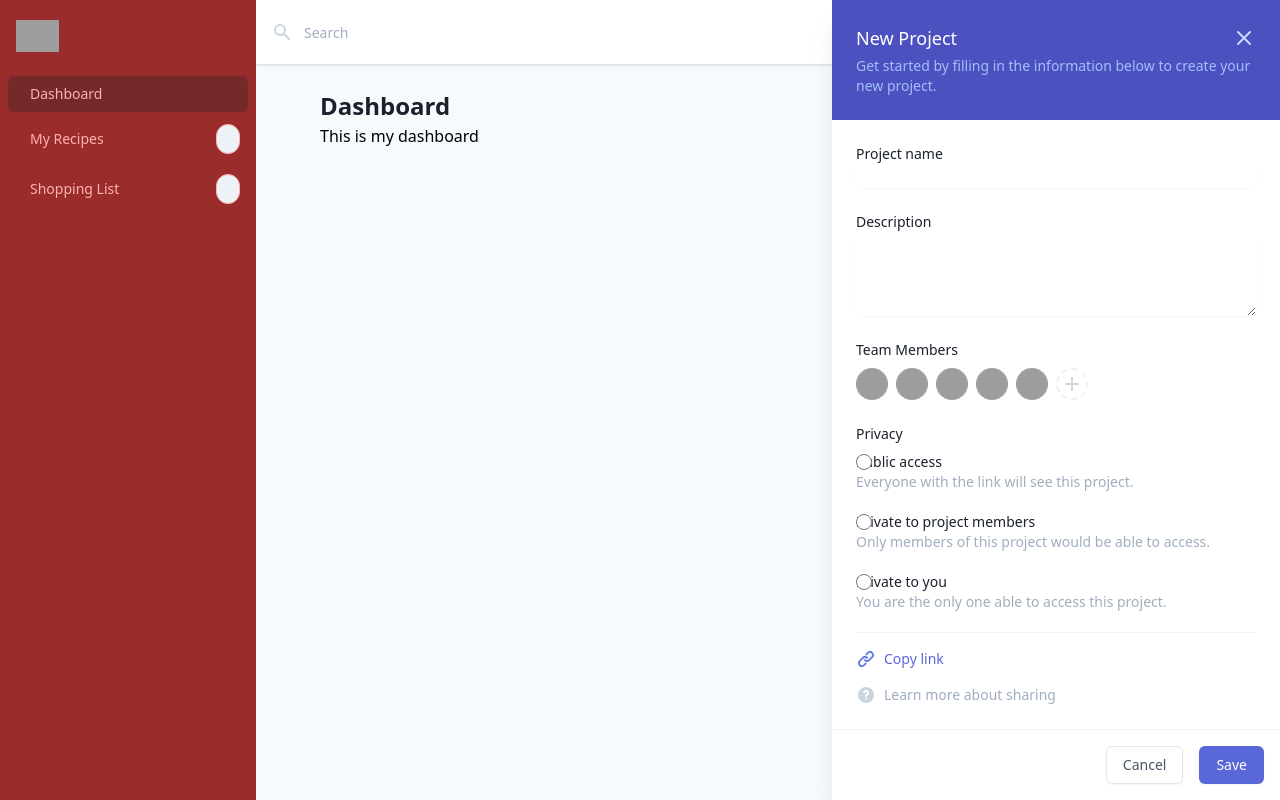
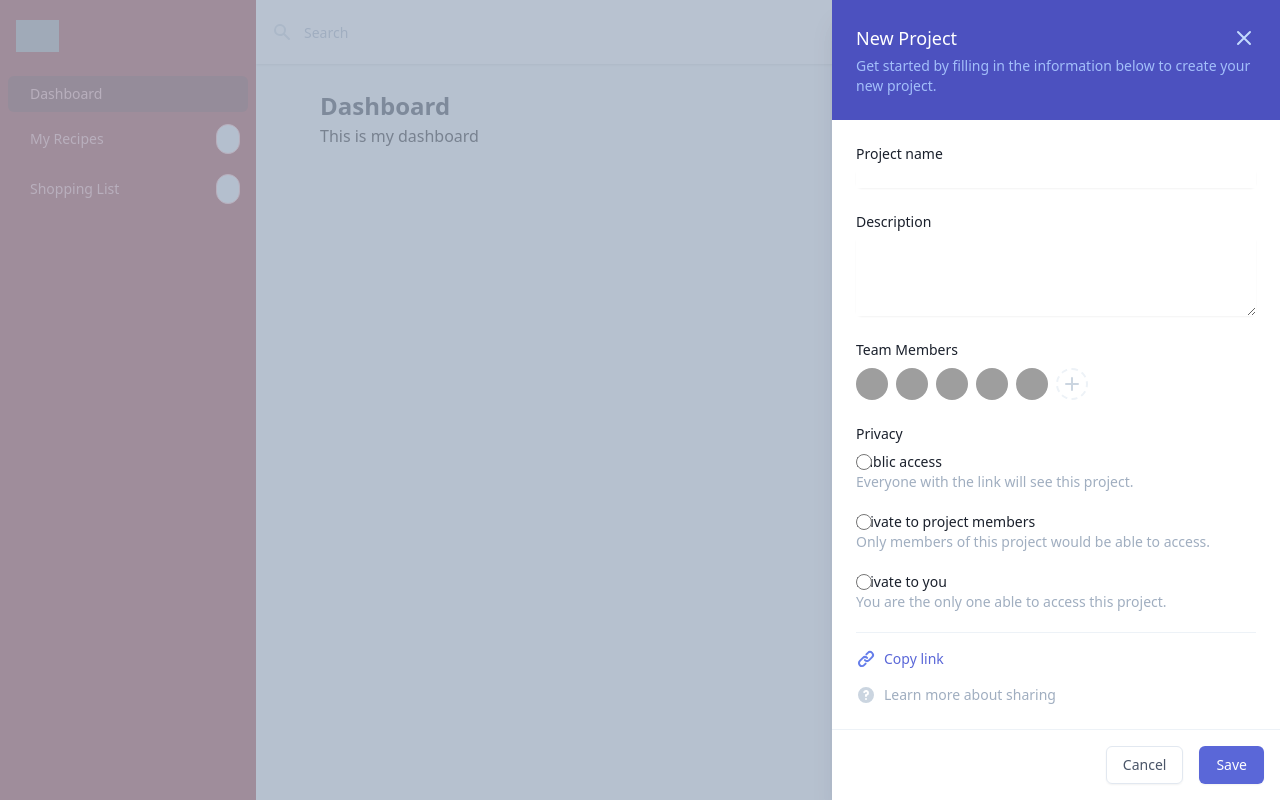
Before and after one commit to pdevito3/carbon-kitchen, a Vue app: page / in a window 1280 px wide. Built offline with nearby package versions, Linux system fonts and the light colour scheme; grey boxes are pictures that could not be loaded; some icons are missing; what @tailwindcss/ui would draw is missing.

Commit message:
slide in blur state
blur state added to slide in, but transitions are still off

```diff
--- a/src/components/recipe/SelectIngredients.vue
+++ b/src/components/recipe/SelectIngredients.vue
@@ -10,8 +10,18 @@
     <div
     v-if="open"
     @keydown.escape="close()"
-    class="z-40 fixed inset-0 overflow-hidden">
-      <div class="absolute inset-0 overflow-hidden">
+    class="z-20 fixed inset-0 overflow-hidden">
+      <!-- <transition
+      enter-active-class="ease-in-out duration-500"
+      enter-class="opacity-0"
+      enter-to-class="opacity-100"
+      leave-active-class="ease-in-out duration-500"
+      leave-class="opacity-100"
+      leave-to-class="opacity-0"
+       >
+      </transition> -->
+        <div @click="close()" class="bg-gray-500 opacity-75 absolute inset-0 overflow-hidden">
+        </div>
       <section class="absolute inset-y-0 pl-16 max-w-full right-0 flex">
           <div class="w-screen max-w-md"
           v-show="open" >
@@ -176,7 +186,6 @@
           </div>
       </section>
     </div>
-    </div>
   </transition>
 </template>
 
```
Lines whose indentation alone changed are shown as unchanged.
